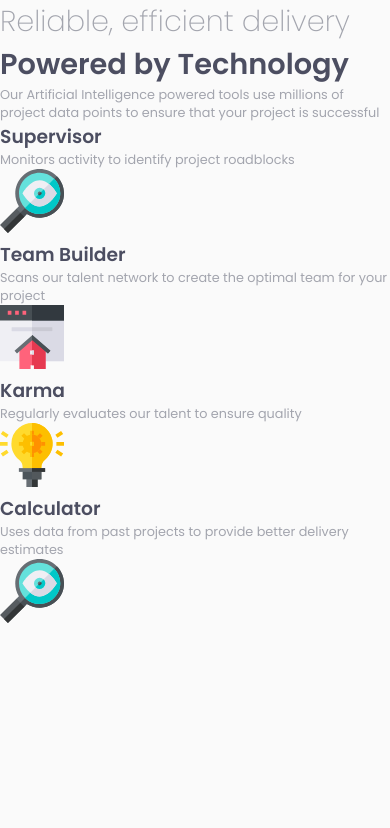
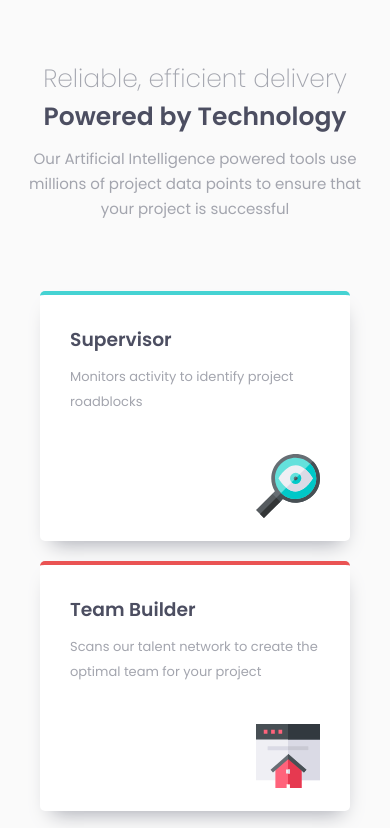
Before and after one commit to tommgarciag/four-card-feature-section, a plain HTML site: page index.html in a window 390 px wide. Shown: the top 828 px of the page. Drawn offline with Linux system fonts and the light colour scheme.

Commit message:
Add styles and mobile responsive

```diff
--- a/index.html
+++ b/index.html
@@ -17,25 +17,25 @@
       <p>Our Artificial Intelligence powered tools use millions of project data points to ensure that your project is successful</p>
     </header>
     <article>
-      <section>
+      <section class="cyan">
         <h3>Supervisor</h3>
         <p>Monitors activity to identify project roadblocks</p>
         <img src="images/icon-supervisor.svg" alt="Supervisor image">
       </section>
-      <section>
+      <section class="red">
         <h3>Team Builder</h3>
         <p>Scans our talent network to create the optimal team for your project</p>
         <img src="images/icon-team-builder.svg" alt="Team builder image">
       </section>
-      <section>
+      <section class="orange">
         <h3>Karma</h3>
         <p>Regularly evaluates our talent to ensure quality</p>
-        <img src="images/icon-karma.svg" alt="Supervisor image">
+        <img src="images/icon-karma.svg" alt="Karma image">
       </section>
-      <section>
+      <section class="blue">
         <h3>Calculator</h3>
         <p>Uses data from past projects to provide better delivery estimates</p>
-        <img src="images/icon-supervisor.svg" alt="Supervisor image">
+        <img src="images/icon-calculator.svg" alt="Calculator image">
       </section>
     </article>
   </main>
--- a/style.css
+++ b/style.css
@@ -15,6 +15,8 @@
     --light-gray: hsl(0, 0%, 98%);
 }
 
+/* general styling */
+
 * {
     box-sizing: border-box;
     margin: 0;
@@ -24,15 +26,16 @@ body {
     background-color: var(--light-gray);
     color: var(--grayish-blue);
     font-family: 'Poppins', sans-serif;
+    padding: 20px;
 }
 
 h1 {
-    font-size: 1.8rem;
+    font-size: 33px;
     font-weight: 200;
 }
 
 h2 {
-    font-size: 1.8rem;
+    font-size: 33px;
     font-weight: 600;
     color: var(--dark-blue);
 }
@@ -42,6 +45,86 @@ h3 {
 }
 
 p {
-    font-size: 0.8rem;
+    font-size: 15px;
     font-weight: 400;
+    margin: 10px 0;
+    line-height: 25px;
 }
+
+img {
+    display: block;
+    margin-top: 30px;
+    float: right;
+}
+
+/* main content styling */
+
+main {
+    display: flex;
+    flex-flow: column wrap;
+    justify-content: center;
+    align-items: center;
+}
+
+header {
+    text-align: center;
+    max-width: 500px;
+    margin: 40px 0px;
+}
+
+/* articles styling */
+
+article {
+    display: grid;
+    grid-template-columns: repeat(3,1fr);
+    grid-template-rows: repeat(4,145px);
+    margin-bottom: 40px;
+}
+
+section {
+    background-color: #ffffff;
+    border-radius: 5px;
+    margin: 20px;
+    padding: 30px 30px 10px 30px;
+    max-width: 350px;
+    min-height: 250px;
+    box-shadow: 2px 12px 20px -10px var(--grayish-blue);
+}
+
+section p {
+    font-size: 13px;
+}
+
+.cyan {
+    grid-row: 2 / 3;
+    grid-column: 1 / 3;
+    border-top: 4px solid var(--cyan);
+}
+
+.red {
+    grid-row: 1 / 2;
+    grid-column: 2 /4;
+    border-top: 4px solid var(--red);
+}
+
+.orange {
+    grid-row: 3 / 4;
+    grid-column: 2 /4;
+    border-top: 4px solid var(--orange);
+}
+
+.blue {
+    grid-row: 2 / 3;
+    grid-column: 3 / 5;
+    border-top: 4px solid var(--blue);
+}
+
+@media screen and (max-width:1135px) {
+    article {
+        display: block;
+    }
+
+    h1,h2 {
+        font-size: 25px;
+    }
+}
```
